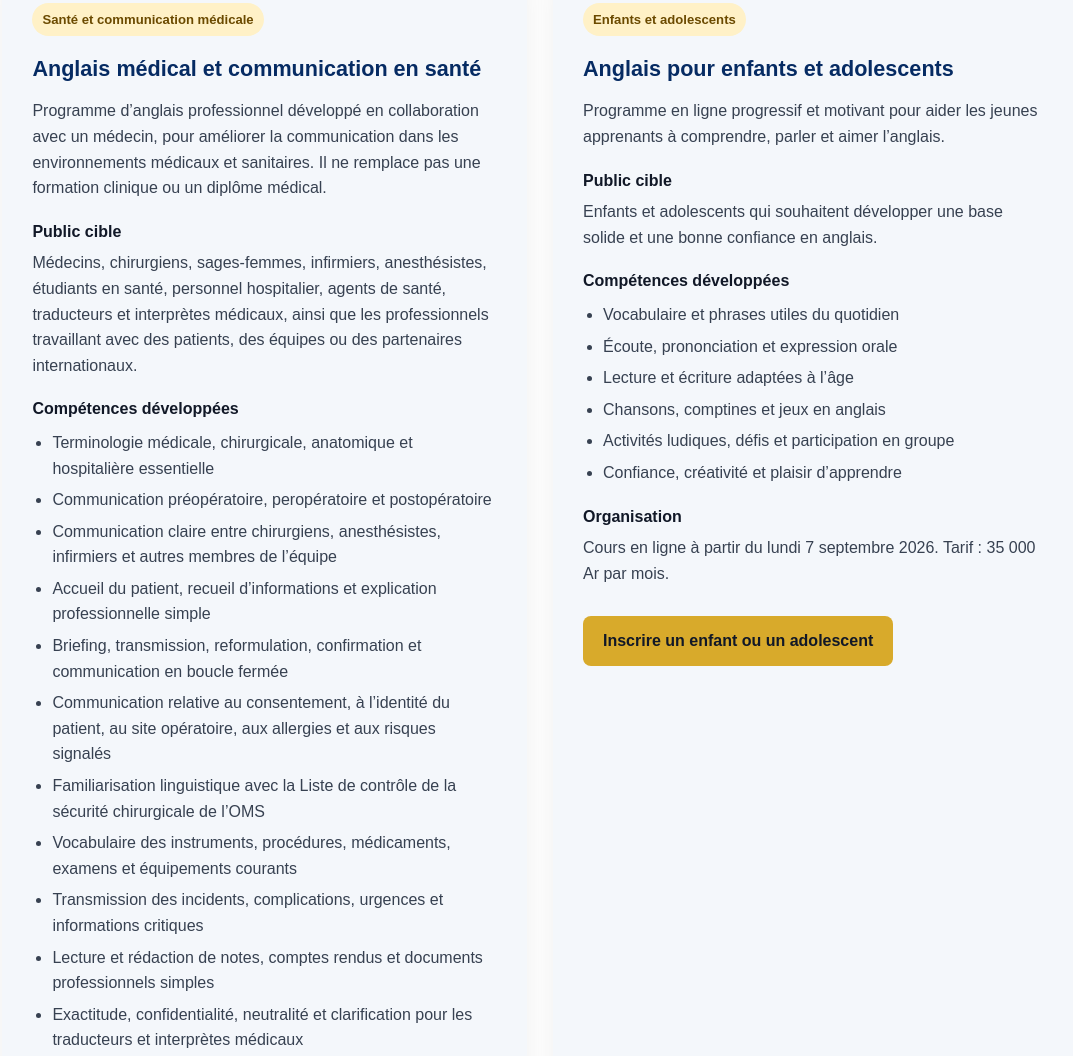
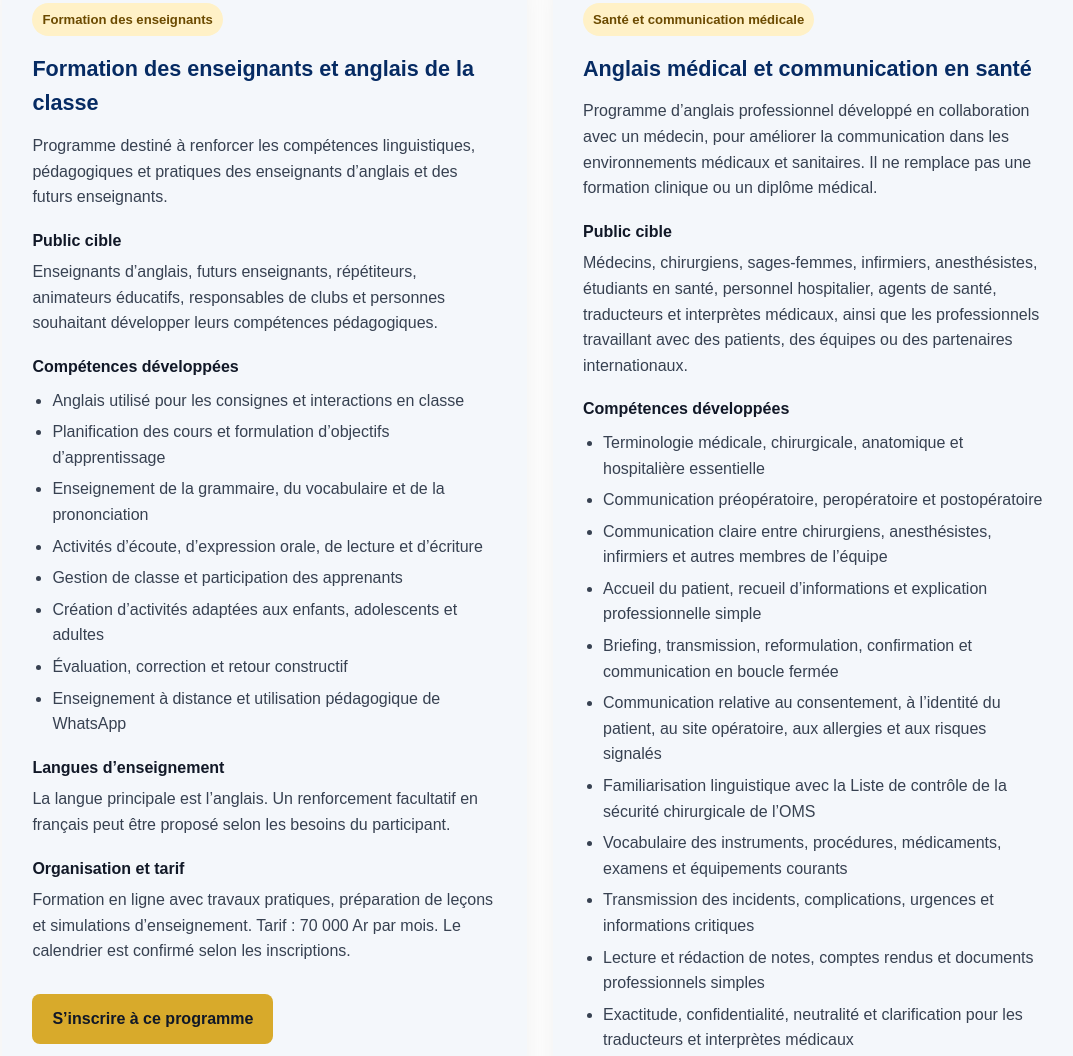
Before and after one commit to clarrydimbisoa/alliance-anglophone-site, a plain HTML site: page fr/programmes.html in a window 1280 px wide. Shown: the part 5183-6239 px from the top of the page, without its empty margins (100-1173 px from the left). Drawn offline with Linux system fonts and the light colour scheme.

Commit message:
Add teacher training and classroom English program

```diff
--- a/fr/programmes.html
+++ b/fr/programmes.html
@@ -673,6 +673,47 @@
         </article>
 
         <article class="program-card">
+  <span class="tag">Formation des enseignants</span>
+  <h3>Formation des enseignants et anglais de la classe</h3>
+  <p>
+    Programme destiné à renforcer les compétences linguistiques, pédagogiques
+    et pratiques des enseignants d’anglais et des futurs enseignants.
+  </p>
+
+  <h4>Public cible</h4>
+  <p>
+    Enseignants d’anglais, futurs enseignants, répétiteurs, animateurs éducatifs,
+    responsables de clubs et personnes souhaitant développer leurs compétences pédagogiques.
+  </p>
+
+  <h4>Compétences développées</h4>
+  <ul>
+    <li>Anglais utilisé pour les consignes et interactions en classe</li>
+    <li>Planification des cours et formulation d’objectifs d’apprentissage</li>
+    <li>Enseignement de la grammaire, du vocabulaire et de la prononciation</li>
+    <li>Activités d’écoute, d’expression orale, de lecture et d’écriture</li>
+    <li>Gestion de classe et participation des apprenants</li>
+    <li>Création d’activités adaptées aux enfants, adolescents et adultes</li>
+    <li>Évaluation, correction et retour constructif</li>
+    <li>Enseignement à distance et utilisation pédagogique de WhatsApp</li>
+  </ul>
+
+  <h4>Langues d’enseignement</h4>
+  <p>
+    La langue principale est l’anglais. Un renforcement facultatif en français
+    peut être proposé selon les besoins du participant.
+  </p>
+
+  <h4>Organisation et tarif</h4>
+  <p>
+    Formation en ligne avec travaux pratiques, préparation de leçons et
+    simulations d’enseignement. Tarif : 70 000 Ar par mois.
+    Le calendrier est confirmé selon les inscriptions.
+  </p>
+
+  <a class="btn btn-primary" href="inscription.html">S’inscrire à ce programme</a>
+</article>
+        <article class="program-card">
   <span class="tag">Santé et communication médicale</span>
   <h3>Anglais médical et communication en santé</h3>
   <p>
```
